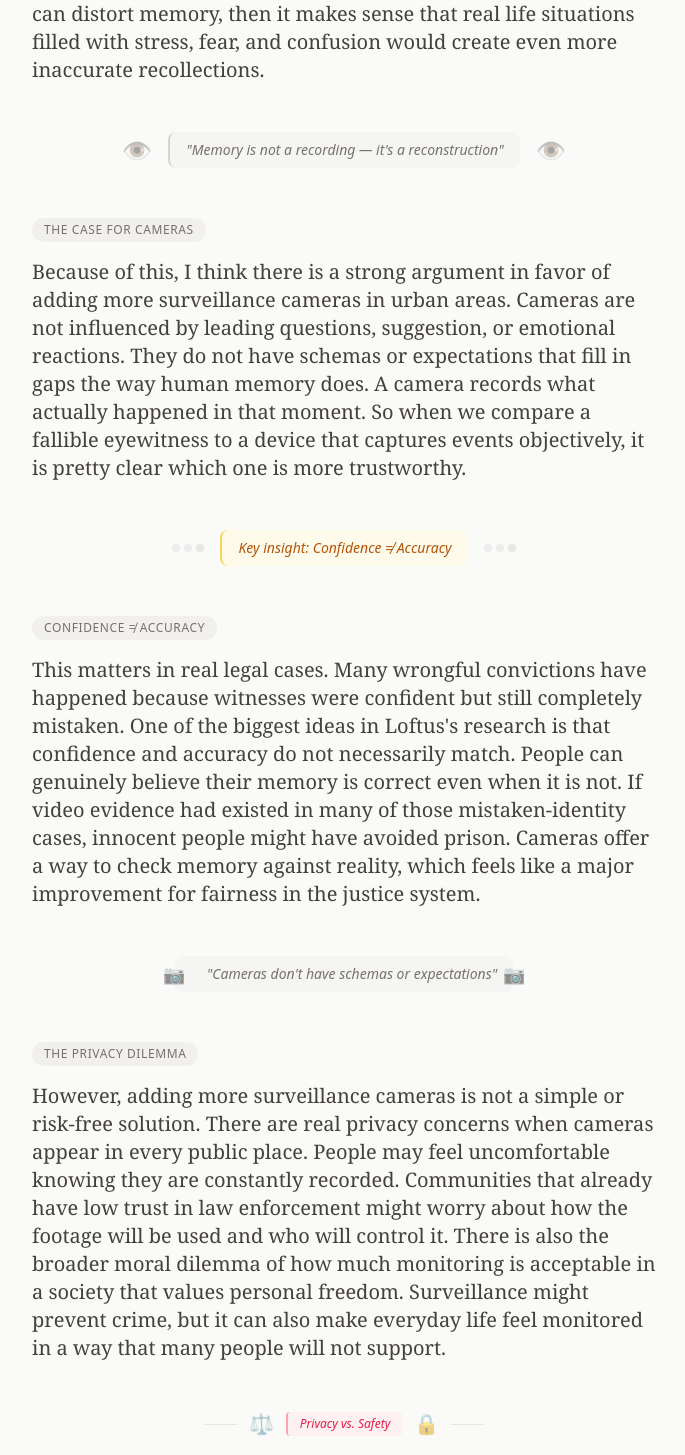
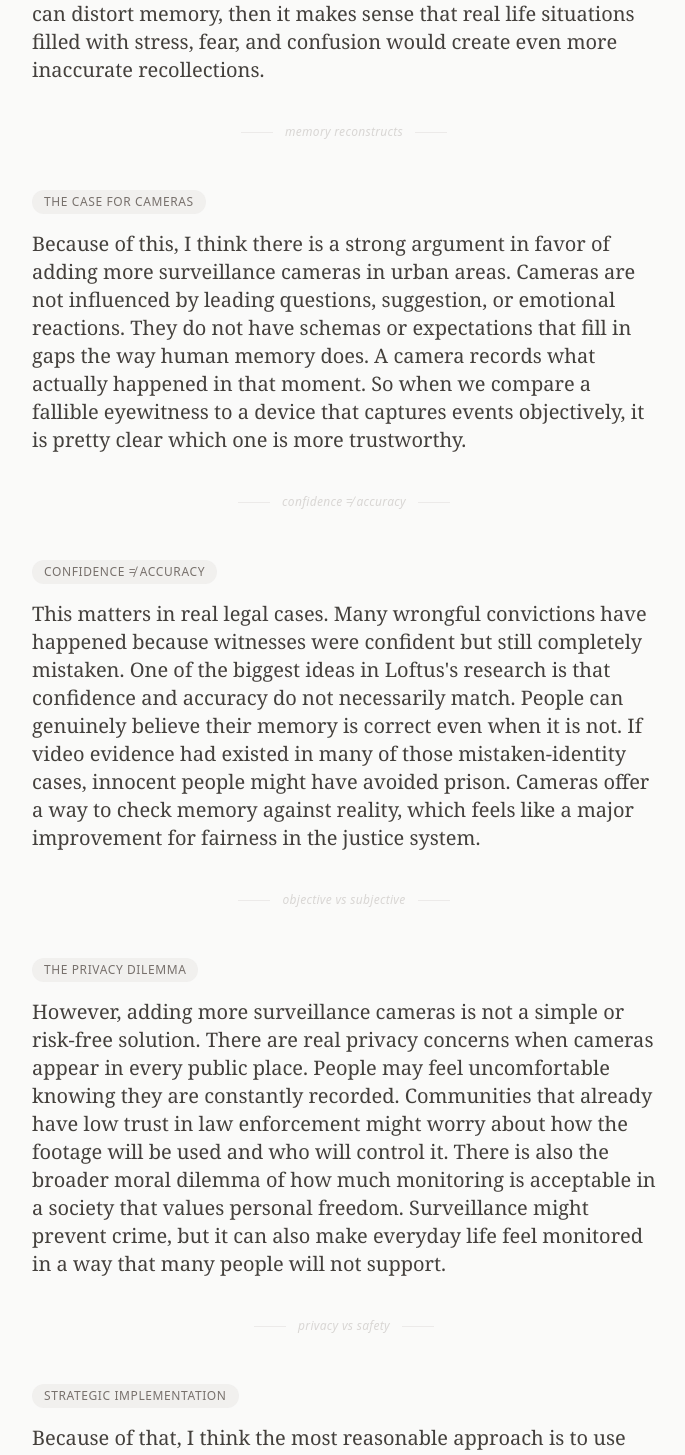
Before and after one commit to batmanhogwarts/jica-assessment, a React (Create React App) app: page /memories in a window 1280 px wide. Shown: the part 826-2281 px from the top of the page, without its empty margins (296-981 px from the left). Built offline with nearby package versions, Linux system fonts and the light colour scheme.

Commit message:
Update ThanksMemories.jsx

```diff
--- a/src/ThanksMemories.jsx
+++ b/src/ThanksMemories.jsx
@@ -160,68 +160,40 @@ const ThanksForTheMemoriesPage = () => {
 
             {/* Decorative elements between sections */}
             {index < essayContent.length - 1 && (
-              <div className="mt-12 mb-4">
-                {/* Callout quotes and animated elements */}
+              <div className="mt-10 mb-6 flex items-center justify-center">
                 {index === 0 && (
-                  <div className="flex items-center justify-center gap-4">
-                    <div className="memory-fragment text-2xl opacity-40">👁️</div>
-                    <div className="px-4 py-2 bg-stone-100 rounded-lg border-l-2 border-stone-300">
-                      <p className="text-sm text-stone-500 italic">"Memory is not a recording — it's a reconstruction"</p>
-                    </div>
-                    <div className="memory-fragment text-2xl opacity-40">👁️</div>
+                  <div className="flex items-center gap-3 opacity-40">
+                    <div className="w-8 h-px bg-stone-300" />
+                    <span className="text-xs text-stone-400 italic tracking-wide">memory reconstructs</span>
+                    <div className="w-8 h-px bg-stone-300" />
                   </div>
                 )}
                 {index === 1 && (
-                  <div className="flex items-center justify-center gap-4">
-                    <div className="flex gap-1">
-                      {[...Array(3)].map((_, i) => (
-                        <div
-                          key={i}
-                          className="w-2 h-2 bg-stone-300 rounded-full"
-                          style={{ animation: `pulse 1.5s ease-in-out ${i * 0.2}s infinite` }}
-                        />
-                      ))}
-                    </div>
-                    <div className="px-4 py-2 bg-amber-50 rounded-lg border-l-2 border-amber-300">
-                      <p className="text-sm text-amber-700 italic">Key insight: Confidence ≠ Accuracy</p>
-                    </div>
-                    <div className="flex gap-1">
-                      {[...Array(3)].map((_, i) => (
-                        <div
-                          key={i}
-                          className="w-2 h-2 bg-stone-300 rounded-full"
-                          style={{ animation: `pulse 1.5s ease-in-out ${i * 0.2}s infinite` }}
-                        />
-                      ))}
-                    </div>
+                  <div className="flex items-center gap-3 opacity-40">
+                    <div className="w-8 h-px bg-stone-300" />
+                    <span className="text-xs text-stone-400 italic tracking-wide">confidence ≠ accuracy</span>
+                    <div className="w-8 h-px bg-stone-300" />
                   </div>
                 )}
                 {index === 2 && (
-                  <div className="flex items-center justify-center">
-                    <div className="relative px-4 py-2 bg-stone-100 rounded-lg">
-                      <div className="absolute -left-3 top-1/2 -translate-y-1/2 text-lg camera-flash">📷</div>
-                      <p className="text-sm text-stone-500 italic pl-4">"Cameras don't have schemas or expectations"</p>
-                      <div className="absolute -right-3 top-1/2 -translate-y-1/2 text-lg camera-flash" style={{ animationDelay: '0.5s' }}>📷</div>
-                    </div>
+                  <div className="flex items-center gap-3 opacity-40">
+                    <div className="w-8 h-px bg-stone-300" />
+                    <span className="text-xs text-stone-400 italic tracking-wide">objective vs subjective</span>
+                    <div className="w-8 h-px bg-stone-300" />
                   </div>
                 )}
                 {index === 3 && (
-                  <div className="flex items-center justify-center gap-3">
-                    <div className="w-8 h-px bg-stone-200" />
-                    <div className="text-xl opacity-50 balance-scale">⚖️</div>
-                    <div className="px-3 py-1 bg-rose-50 rounded border-l-2 border-rose-300">
-                      <p className="text-xs text-rose-600 italic">Privacy vs. Safety</p>
-                    </div>
-                    <div className="text-xl opacity-50 balance-scale" style={{ animationDelay: '0.5s' }}>🔒</div>
-                    <div className="w-8 h-px bg-stone-200" />
+                  <div className="flex items-center gap-3 opacity-40">
+                    <div className="w-8 h-px bg-stone-300" />
+                    <span className="text-xs text-stone-400 italic tracking-wide">privacy vs safety</span>
+                    <div className="w-8 h-px bg-stone-300" />
                   </div>
                 )}
                 {index === 4 && (
-                  <div className="flex items-center justify-center">
-                    <div className="flex items-center gap-2 px-4 py-2 bg-emerald-50 rounded-lg border-l-2 border-emerald-300">
-                      <span className="text-lg">✓</span>
-                      <p className="text-sm text-emerald-700 italic">Strategic implementation is key</p>
-                    </div>
+                  <div className="flex items-center gap-3 opacity-40">
+                    <div className="w-8 h-px bg-stone-300" />
+                    <span className="text-xs text-stone-400 italic tracking-wide">balance</span>
+                    <div className="w-8 h-px bg-stone-300" />
                   </div>
                 )}
               </div>
```
